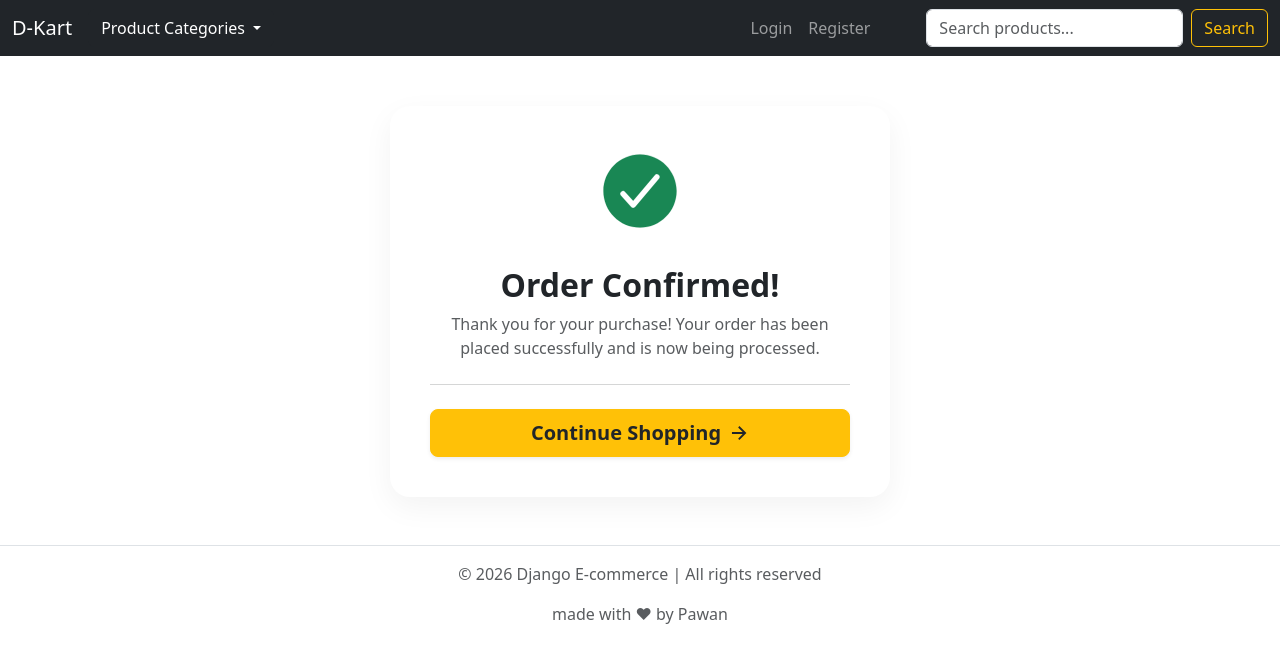
After one commit to PawanCodeCrafts/django-ecommerce, a Django app: page /order_success/ in a window 1280 px wide. The commit adds this page. Shown: the top 663 px of the page. Run offline with Django 5.2, Linux system fonts and the light colour scheme; data that the repository does not hold is empty.

Commit message:
complete order logic, add stock validation, fix user login bug

```diff
--- a/accounts/urls.py
+++ b/accounts/urls.py
@@ -6,5 +6,5 @@ app_name = 'accounts'
 urlpatterns = [
     path('signup/', views.signup_view, name = 'signup'),
     path('login/', views.login_view, name = 'login'),
-    path('logout/', views.login_view, name = 'logout'),
+    path('logout/', views.logout_view, name = 'logout'),
 ]
--- a/accounts/views.py
+++ b/accounts/views.py
@@ -3,6 +3,7 @@ from django.contrib.auth.models import User
 from .forms import UserSignUpForm, UserLoginForm
 from django.contrib.auth import login, logout, authenticate
 from django.contrib import messages
+from django.views.decorators.http import require_POST
 
 def signup_view(request):
     if request.method == 'POST':
@@ -33,6 +34,8 @@ def login_view(request):
 
     return render(request, 'accounts/login.html', {'form': form})
 
+@require_POST
 def logout_view(request):
     logout(request)
-    return redirect('accounts:login')
+    messages.success(request, 'You have been successfully logged out.')
+    return redirect('shop:product_list')
--- a/shop/models.py
+++ b/shop/models.py
@@ -93,7 +93,8 @@ class Order(models.Model):
     created_at = models.DateTimeField(auto_now_add=True)
     total_price = models.DecimalField(max_digits=10, decimal_places=2)
     order_status = models.CharField(default='Pending' , max_length=20)
-    payment_id = models.CharField(max_length=100, blank=True, null=True)
+    # payment_id = models.CharField(max_length=100, blank=True, null=True)
+    # ordered = models.BooleanField(default=False)
 
     def __str__(self):
         return f'Order {self.id} by {self.user.username}'
--- /dev/null
+++ b/shop/templates/shop/order_success.html
@@ -0,0 +1,50 @@
+{% extends 'base.html' %}
+
+{% block title %} Order confirmation {% endblock %}
+
+{% block content %}
+    <style>
+        .success-card {
+            background: #ffffff;
+            padding: 40px;
+            border-radius: 20px;
+            box-shadow: 0 10px 30px rgba(0, 0, 0, 0.05);
+            max-width: 500px;
+            width: 100%;
+            margin: auto;
+            margin-top: 50px;
+        }
+        /* Ion-icon ke liye styling aur size */
+        .tick-icon {
+            font-size: 90px;
+            color: #198754;
+            animation: scaleUp 0.5s ease-in-out;
+        }
+        @keyframes scaleUp {
+            0% { transform: scale(0); }
+            100% { transform: scale(1); }
+        }
+    </style>
+
+    <div class="container d-flex justify-content-center px-3">
+        <div class="success-card text-center">
+            <div class="mb-4">
+                <ion-icon name="checkmark-circle" class="tick-icon"></ion-icon>
+            </div>
+
+            <h2 class="fw-bold text-dark mb-2">Order Confirmed!</h2>
+
+            <p class="text-muted mb-4">
+                Thank you for your purchase! Your order has been placed successfully and is now being processed.
+            </p>
+
+            <hr class="text-muted my-4 opacity-25">
+
+            <div class="d-grid gap-2">
+                <a href="{% url 'shop:product_list' %}" class="btn btn-warning btn-lg fw-bold shadow-sm py-2 text-dark d-flex align-items-center justify-content-center gap-2">
+                    Continue Shopping <ion-icon name="arrow-forward-sharp"></ion-icon>
+                </a>
+            </div>
+        </div>
+    </div>
+{% endblock %}
--- a/shop/templates/shop/order_summary.html
+++ b/shop/templates/shop/order_summary.html
@@ -88,9 +88,9 @@
                         <span class="fs-5 fw-bold text-primary">₹{{ cart.get_grand_price }}</span>
                     </div>
 
-                    <form method="POST" action="">
+                    <form method="POST" action="{% url 'shop:place_order' %}">
                         {% csrf_token %}
-                        <button type="submit" class="btn btn-warning btn-lg w-100 fw-bold shadow-sm">
+                        <button type="submit" class="text-decoration-none btn btn-warning btn-lg w-100 fw-bold shadow-sm">
                             Proceed to  Payment <ion-icon name="arrow-forward-sharp"></ion-icon>
                         </button>
                     </form>
--- a/shop/urls.py
+++ b/shop/urls.py
@@ -14,6 +14,8 @@ urlpatterns = [
     path('checkout/', views.checkout, name='checkout'),
     path('add_address/', views.add_address, name='add_address'),
     path('order_summary/', views.order_summary, name='order_summary'),
+    path("place_order/", views.place_order, name="place_order"),
+    path("order_success/", views.order_success, name="order_success"),
 
     path('<slug:category_slug>/' , views.product_list, name='product_list_by_category'),
     path('<int:pk>/<slug:slug>/' , views.product_detail, name='product_detail'),
--- a/shop/views.py
+++ b/shop/views.py
@@ -1,8 +1,9 @@
 from django.shortcuts import get_object_or_404, render, redirect
-from .models import Category, Product, Cart, CartItem, Address
+from .models import Category, Product, Cart, CartItem, Address, Order, OrderItem
 from django.db.models import Q
 from django.core.paginator import Paginator
 from django.contrib.auth.decorators import login_required
+from django.contrib import messages
 
 
 
@@ -67,14 +68,17 @@ def product_detail(request, pk, slug):
 
 @login_required(login_url='accounts:login')
 def add_to_cart(request, pk):
-    product_in_cart = get_object_or_404(Product , pk=pk, available=True)
-    cart, created = Cart.objects.get_or_create(user = request.user)
+    product_in_cart = get_object_or_404(Product, pk=pk, available=True)
+    cart, created = Cart.objects.get_or_create(user=request.user)
 
-    cart_item , created = CartItem.objects.get_or_create(cart=cart, product=product_in_cart)
+    cart_item, created = CartItem.objects.get_or_create(cart=cart, product=product_in_cart)
 
     if not created:
         cart_item.quantity += 1
         cart_item.save()
+
+    if request.GET.get('action') == 'buy_now':
+        return redirect('shop:checkout')
 
     return redirect('shop:cart_display')
 
@@ -96,12 +100,19 @@ def remove_product(request, pk):
 def update_cart(request, pk, action):
     item = get_object_or_404(CartItem, pk=pk, cart__user=request.user)
     if action == 'increase':
-        item.quantity+=1
+        if item.quantity + 1 > item.product.stock:
+            messages.error(
+                request,
+                f"Oops! Only {item.product.stock} units of '{item.product.name}' are available in stock."
+            )
+            return redirect('shop:cart_display')
+        else:
+            item.quantity += 1
     elif action == "decrease":
         if item.quantity > 1:
             item.quantity -= 1
         else:
-            item.quantity == 1
+            item.quantity = 1
             return redirect('shop:cart_display')
 
     item.save()
@@ -168,3 +179,37 @@ def order_summary(request):
     }
 
     return render(request, 'shop/order_summary.html', context)
+
+@login_required(login_url='accounts:login')
+def place_order(request):
+    address_id = request.session.get('selected_address_id')
+    selected_address = Address.objects.filter(id=address_id, user=request.user).first()
+
+    active_cart = Cart.objects.filter(user=request.user).first()
+
+    if active_cart and selected_address:
+        cart_items = CartItem.objects.filter(cart=active_cart)
+        new_order = Order.objects.create(
+            user = request.user,
+            address = selected_address,
+            total_price = active_cart.get_grand_price(),
+        )
+
+        for item in cart_items:
+            OrderItem.objects.create(
+                order = new_order,
+                product = item.product,
+                price = item.product.price,
+                quantity = item.quantity,
+            )
+
+        item.product.stock -= item.quantity
+        item.product.save()
+
+        active_cart.delete()
+
+        return redirect('shop:order_success')
+    return redirect('shop:cart_display')
+
+def order_success(request):
+    return render(request, 'shop/order_success.html')
--- a/templates/base.html
+++ b/templates/base.html
@@ -5,9 +5,7 @@
 <head>
     <meta charset="UTF-8">
     <title> D-Kart | {% block title %}{% endblock %}</title>
-    <link href="https://cdn.jsdelivr.net/npm/bootstrap@5.3.8/dist/css/bootstrap.min.css" rel="stylesheet"
-        integrity="sha384-sRIl4kxILFvY47J16cr9ZwB07vP4J8+LH7qKQnuqkuIAvNWLzeN8tE5YBujZqJLB" crossorigin="anonymous">
-
+    <link href="https://cdn.jsdelivr.net/npm/bootstrap@5.3.3/dist/css/bootstrap.min.css" rel="stylesheet">
 </head>
 
 <body>
@@ -25,7 +23,6 @@
                         <button class="btn btn-dark dropdown-toggle" data-bs-toggle="dropdown" aria-expanded="false">
                             Product Categories
                         </button>
-
                         <ul class="dropdown-menu dropdown-menu-dark">
                             {% for x in all_categories %}
                             <li><a class="dropdown-item"
@@ -37,9 +34,8 @@
                     <li class='nav-item px-3'>
                         <a href="{% url 'shop:cart_display' %}" class="nav-link position-relative d-inline-block">
                             <ion-icon name="cart" style="font-size: 25px; color:white;"></ion-icon>
-
-
-            <span class="position-absolute top-0 start-100 translate-middle badge rounded bg-warning text-dark" style="font-size: 0.7rem;">
+                            <span class="position-absolute top-0 start-100 translate-middle badge rounded bg-warning text-dark"
+                                style="font-size: 0.7rem;">
                                 {% if request.user.cart %}
                                 {{ request.user.cart.get_cart_total_quantity }}
                                 {% else %}
@@ -49,13 +45,17 @@
                         </a>
                     </li>
                     {% endif %}
-
                 </ul>
 
                 <div class="navbar-nav ms-auto px-5">
-                    {% if user.is_authenticated %}
+                    {% if request.user.is_authenticated %}
                     <span class="nav-link text-light text-capitalize fw-bolder">Hi, {{ user.username }}</span>
-                    <a class="nav-item nav-link text-white" href="{% url 'accounts:logout' %}">Logout</a>
+                    <form action="{% url 'accounts:logout' %}" method="post" class="d-inline m-0 p-0">
+            {% csrf_token %}
+            <button type="submit" class="btn btn-link nav-item nav-link text-white" style="text-decoration: none;">
+                Logout
+            </button>
+        </form>
                     {% else %}
                     <a class="nav-item nav-link" href="{% url 'accounts:login' %}">Login</a>
                     <a class="nav-item nav-link" href="{% url 'accounts:signup' %}">Register</a>
@@ -71,22 +71,32 @@
         </div>
     </nav>
 
-    <div class="container mt-3">
     {% if messages %}
+    <div class="container my-3" id="django-messages-container">
         {% for message in messages %}
-        <div class="alert alert-{{ message.tags }} alert-dismissible fade show" role="alert">
-            {{ message }}
+        <div class="alert alert-{% if message.tags == 'error' %}danger{% elif message.tags == 'success' %}success{% elif message.tags == 'warning' %}warning{% else %}info{% endif %} alert-dismissible fade show fw-bold shadow-sm d-flex align-items-center gap-2"
+            role="alert">
+
+            {% if message.tags == 'error' %}
+            <ion-icon name="alert-circle-outline" style="font-size: 22px;"></ion-icon>
+            {% elif message.tags == 'success' %}
+            <ion-icon name="checkmark-circle-outline" style="font-size: 22px;"></ion-icon>
+            {% elif message.tags == 'warning' %}
+            <ion-icon name="warning-outline" style="font-size: 22px;"></ion-icon>
+            {% else %}
+            <ion-icon name="information-circle-outline" style="font-size: 22px;"></ion-icon>
+            {% endif %}
+
+            <div>{{ message }}</div>
             <button type="button" class="btn-close" data-bs-dismiss="alert" aria-label="Close"></button>
         </div>
         {% endfor %}
+    </div>
     {% endif %}
-    </div>
 
     <div class="container">
-
         {% block content %}
         {% endblock %}
-    </div>
     </div>
 
     <footer class="py-3 mt-5 border-top text-center text-muted">
@@ -94,13 +104,10 @@
         <p>made with ❤ by Pawan</p>
     </footer>
 
-    <script src="https://cdn.jsdelivr.net/npm/bootstrap@5.3.8/dist/js/bootstrap.bundle.min.js"
-        integrity="sha384-FKyoEForCGlyvwx9Hj09JcYn3nv7wiPVlz7YYwJrWVcXK/BmnVDxM+D2scQbITxI"
-        crossorigin="anonymous"></script>
+    <script src="https://cdn.jsdelivr.net/npm/bootstrap@5.3.3/dist/js/bootstrap.bundle.min.js"></script>
 
     <script type="module" src="https://unpkg.com/ionicons@7.1.0/dist/ionicons/ionicons.esm.js"></script>
     <script nomodule src="https://unpkg.com/ionicons@7.1.0/dist/ionicons/ionicons.js"></script>
 
 </body>
-
 </html>
```
Also changed, not shown: shop/templates/shop/product_detail.html (+13 -1 lines), shop/migrations/0008_remove_order_payment_id.py (added). Lines whose indentation alone changed are shown as unchanged.
